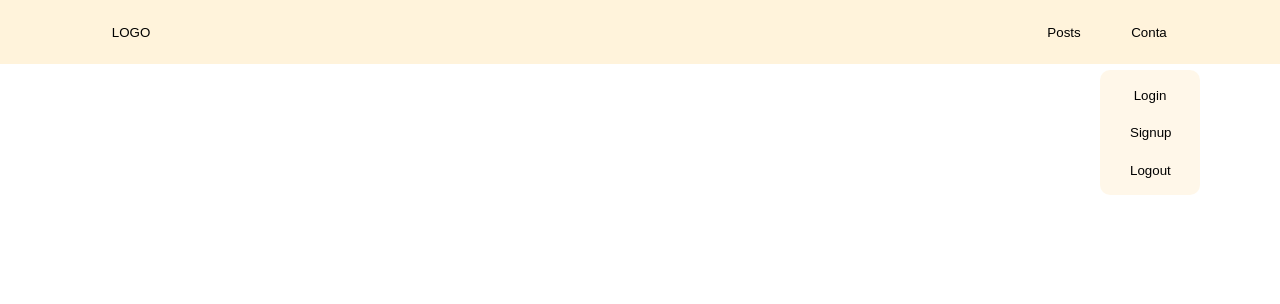
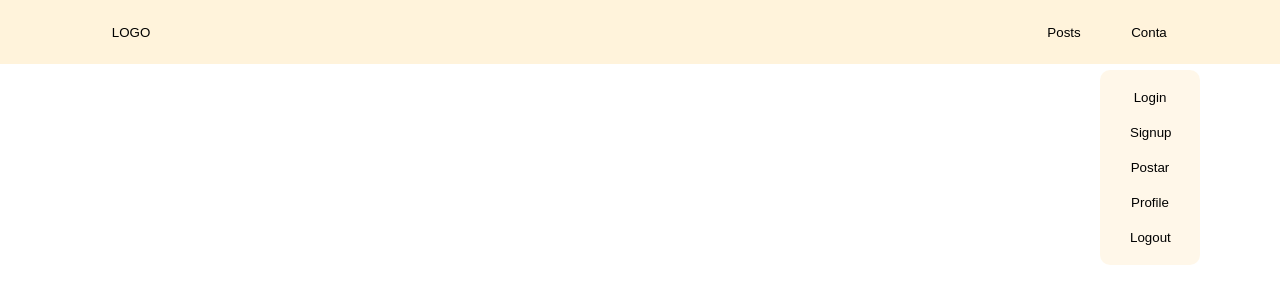
Before and after one commit to Shidoshi93/projeto-integrador, a React (Create React App) app: page / in a window 1280 px wide. Both pictures are taken after a click on the button "Conta". Shown: the top 304 px of the page. Built offline with nearby package versions, Linux system fonts and the light colour scheme; a web font is replaced by a local one.

Commit message:
Adicionado botões das páginas de profile e donation.

```diff
--- a/src/components/Nav/CardOptionsAcount.js
+++ b/src/components/Nav/CardOptionsAcount.js
@@ -31,6 +31,24 @@ function CardOptionAcount(props) {
                         <li>
                             <button
                                 className='btn-nav'
+                                onClick={() => goTo(history, '/donation', props.togleMiniMenu)}
+                                alt='botão com opções de conta'
+                            >
+                                Postar
+                            </button>
+                        </li>
+                        <li>
+                            <button
+                                className='btn-nav'
+                                onClick={() => goTo(history, '/profile', props.togleMiniMenu)}
+                                alt='botão com opções de conta'
+                            >
+                                Profile
+                            </button>
+                        </li>
+                        <li>
+                            <button
+                                className='btn-nav'
                                 alt='botão com opções de conta'>
                                 Logout
                             </button>
--- a/src/components/Nav/style.js
+++ b/src/components/Nav/style.js
@@ -82,7 +82,13 @@ export const HideSpan = styled.span`
     div {
         background-color: #fff3db9e;
         width: 100px;
-        height: 125px;
+        height: 100%;
         border-radius: 10px;
+        padding: 10px;
+        box-sizing: border-box;
+    }
+
+    li {
+        margin: 5px 0;
     }
 `
```
